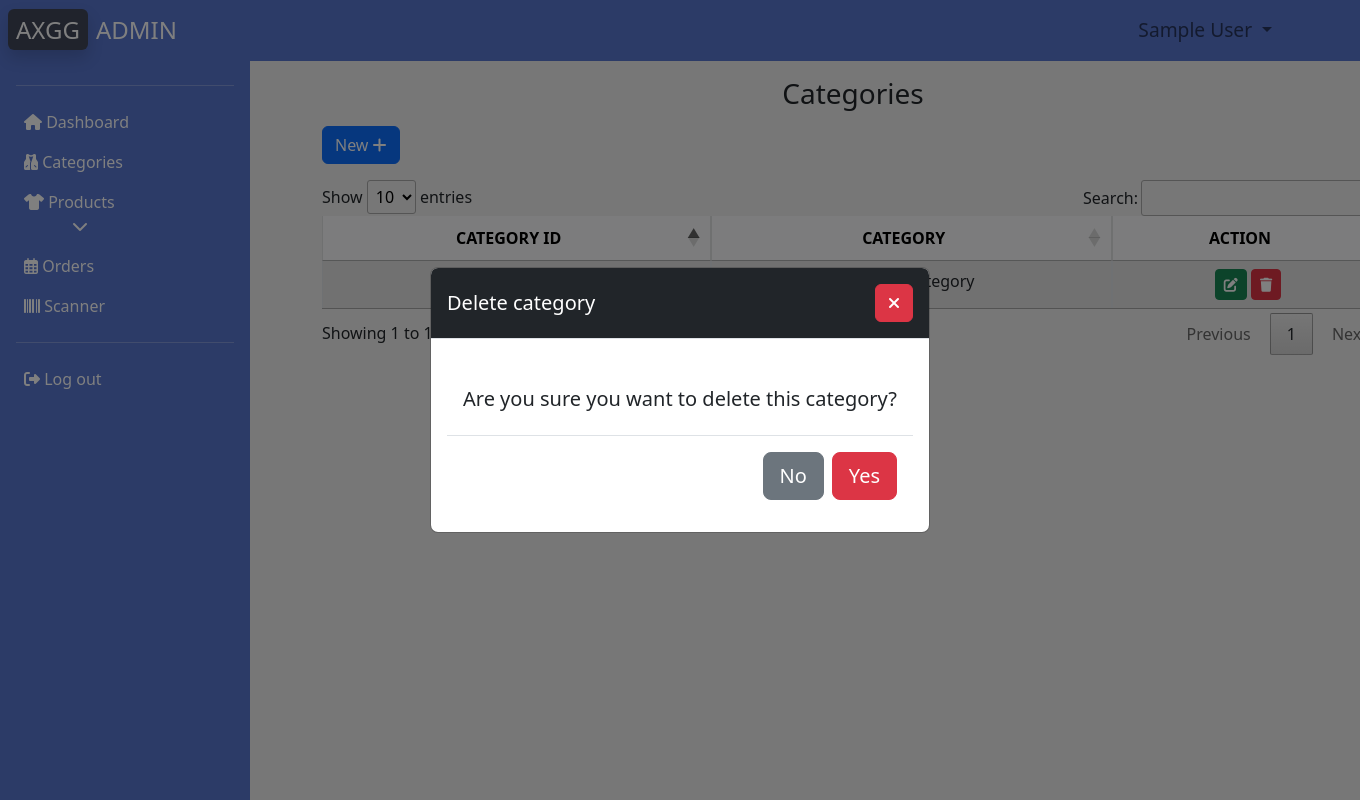
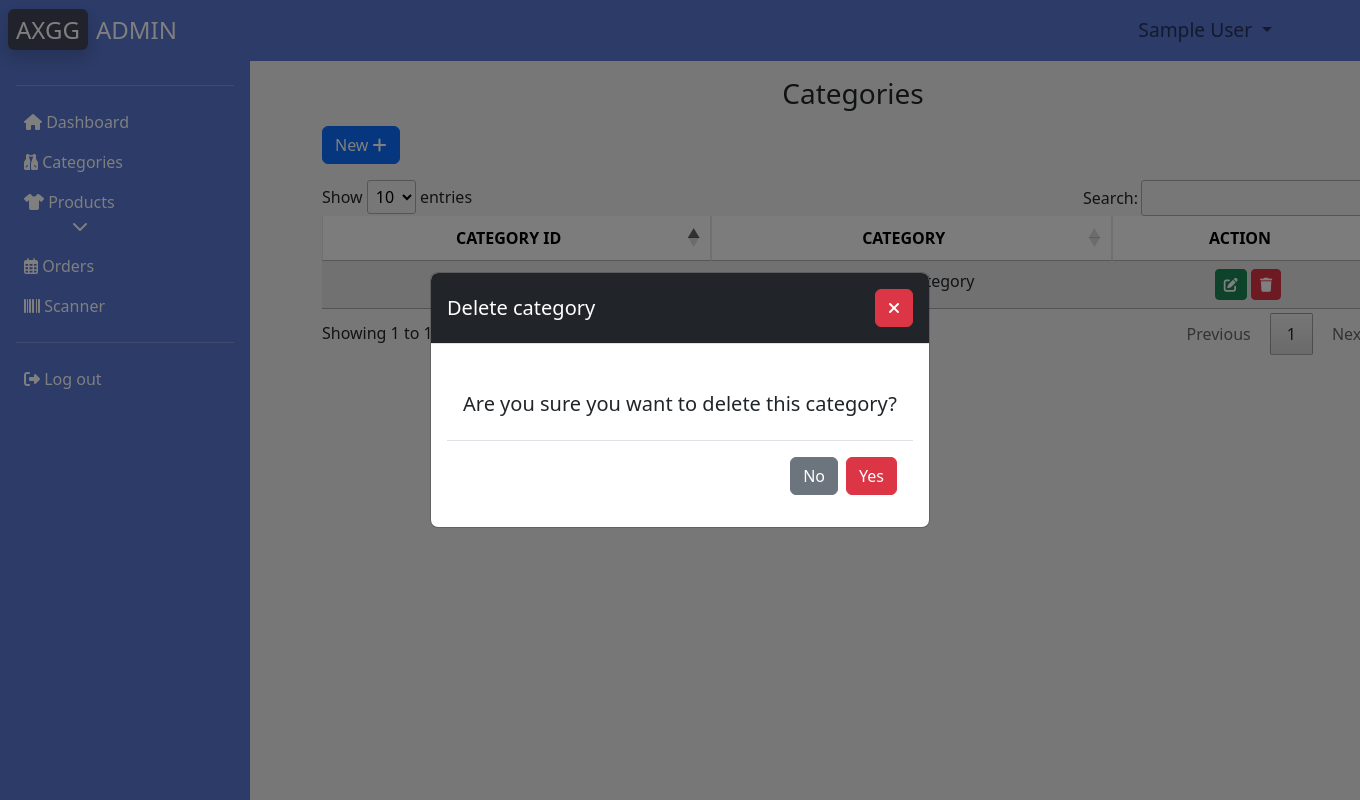
Before and after one commit to n67h/sia_new_trend, a PHP site: page /sia/category.php in a window 1360 px wide, after a click that opens the changed part; the page is wider, and only the part inside the window is pictured. Run offline with PHP 8.4, Linux system fonts and the light colour scheme; the visitor is signed in with stand-in values (Sample User, id 1); tables that the repository leaves empty or names only in its code hold one stand-in row (values such as "Sample post"); some libraries are stand-ins or nearby versions.

Commit message:
changed button for delete modal

```diff
--- a/admin/category.php
+++ b/admin/category.php
@@ -249,8 +249,8 @@
                                     <!-- end of delete modal card body -->
                                     <!-- start of delete modal footer -->
                                     <div class="modal-footer">
-                                        <button type="button" class="btn btn-secondary btn-lg" data-bs-dismiss="modal">No</button>
-                                        <button type="submit" name="delete" class="btn btn-danger btn-lg">Yes</button>
+                                        <button type="button" class="btn btn-secondary" data-bs-dismiss="modal">No</button>
+                                        <button type="submit" name="delete" class="btn btn-danger">Yes</button>
                                     </div>
                                     <!-- end of delete modal footer -->
                                 </div>
```
